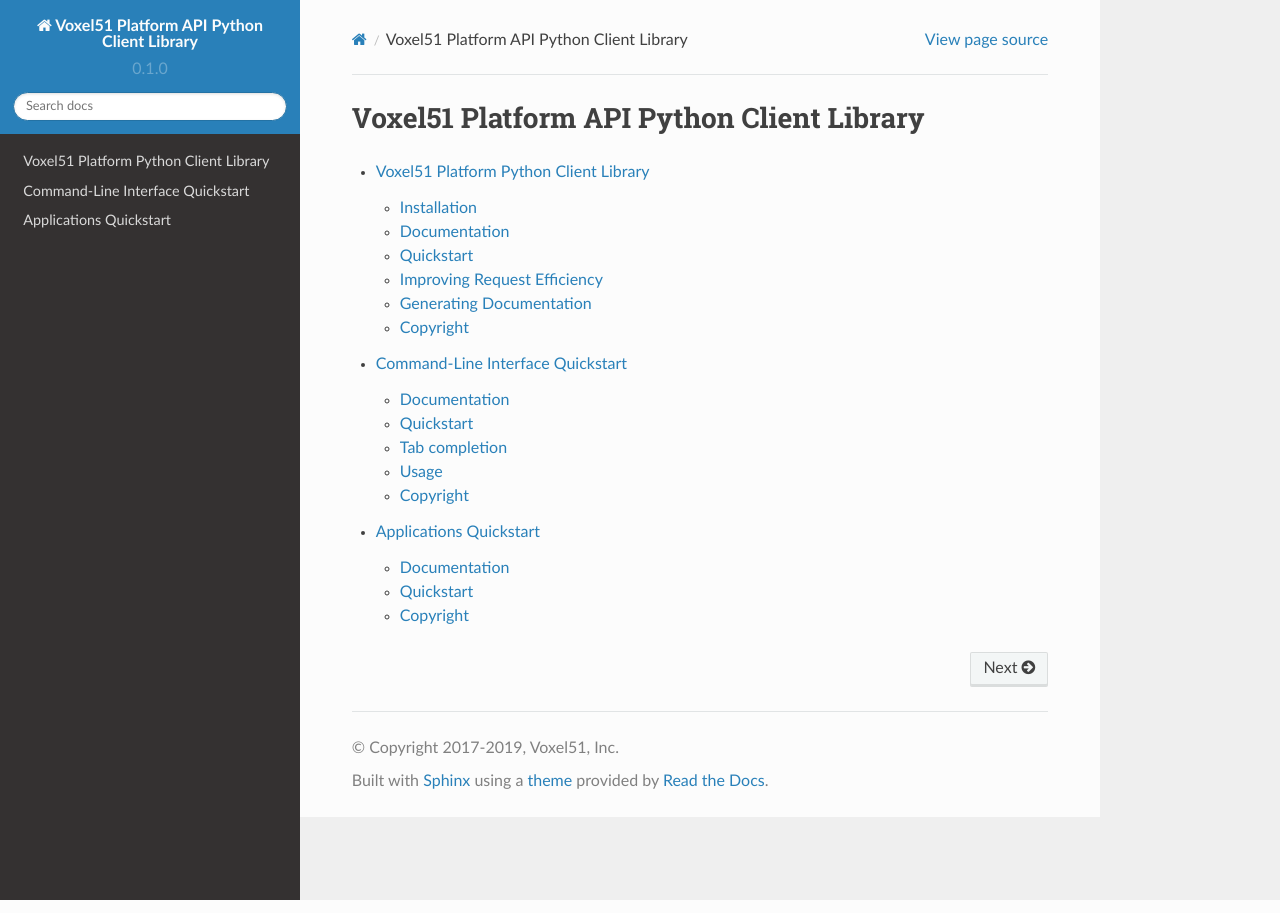
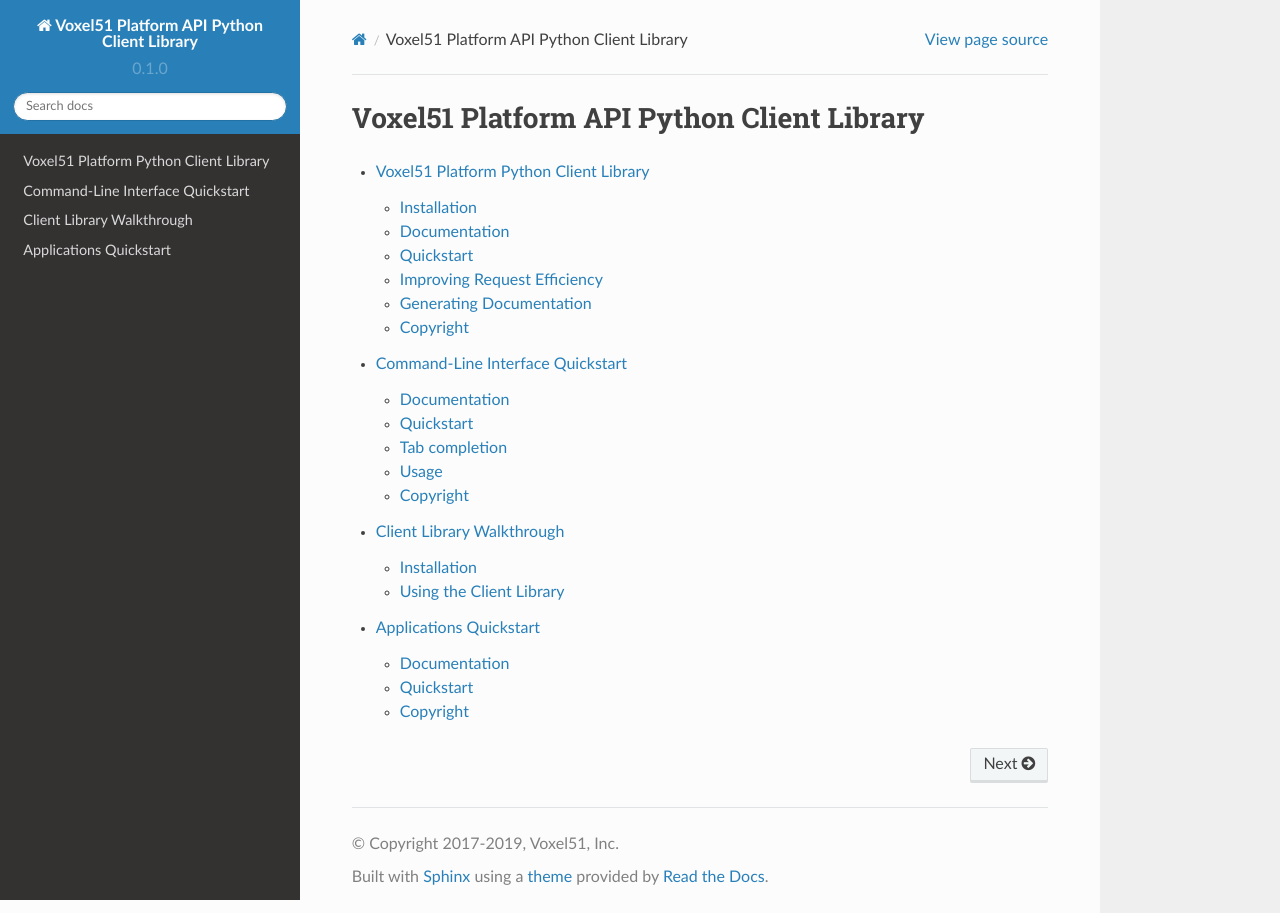
Before and after one commit to voxel51/api-py, a Sphinx documentation site: the page built from docs/source/index.rst, in a window 1280 px wide. Built offline with Sphinx 7.4.7 and the Read the Docs theme 2.0.0, drawn with Linux system fonts in a browser that asks for light colours; pages that are not in the unit, such as notebooks, are missing from menus.

Commit message:
adding walkthrough to generated docs

```diff
--- /dev/null
+++ b/docs/source/WALKTHROUGH.rst
@@ -0,0 +1,2 @@
+
+.. mdinclude:: ../../WALKTHROUGH.md
--- a/docs/source/index.rst
+++ b/docs/source/index.rst
@@ -6,5 +6,6 @@
 
    README
    CLI
+   WALKTHROUGH
    APPLICATIONS
    voxel51
```
Also changed, not shown: 1 other file.
